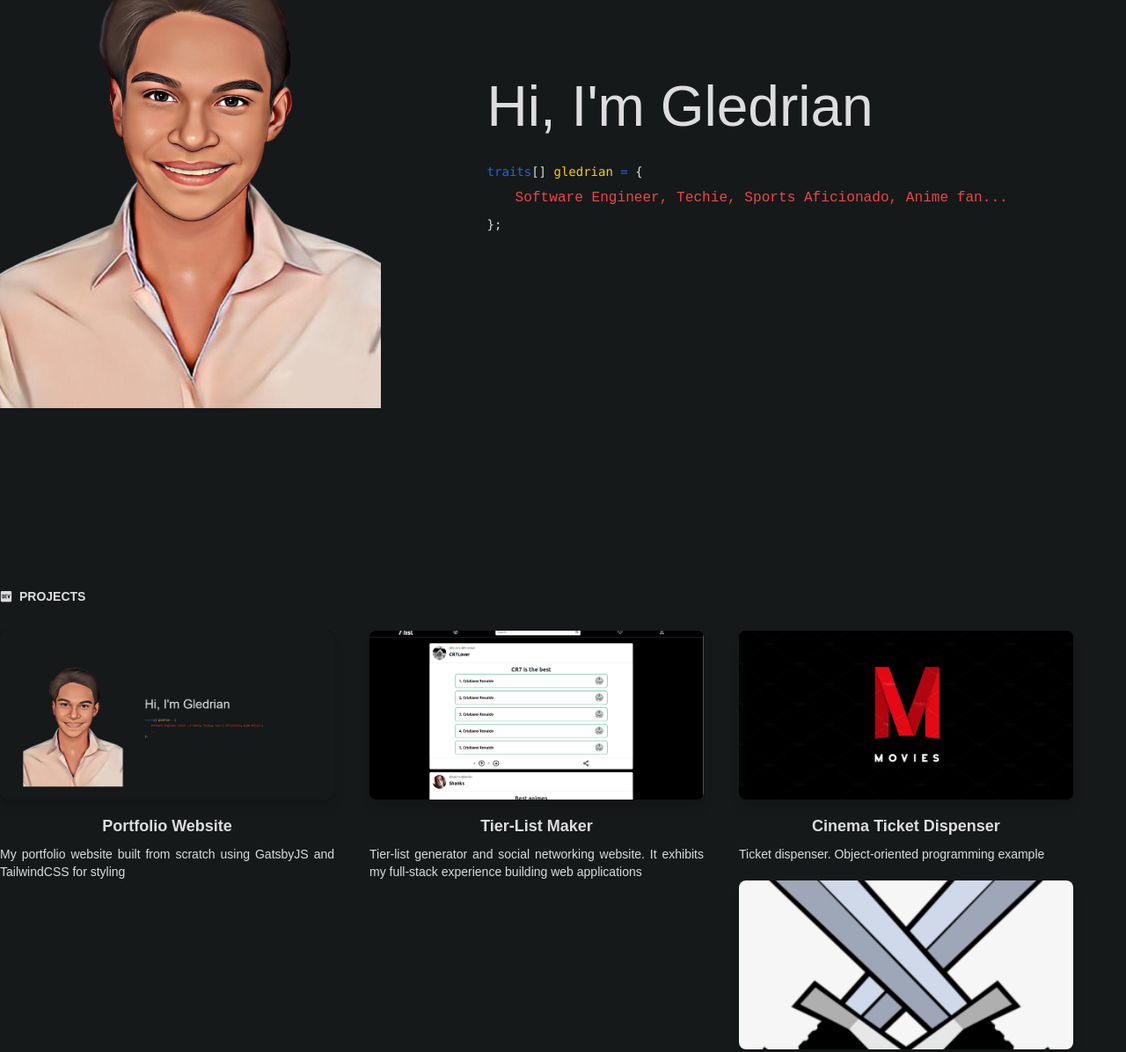
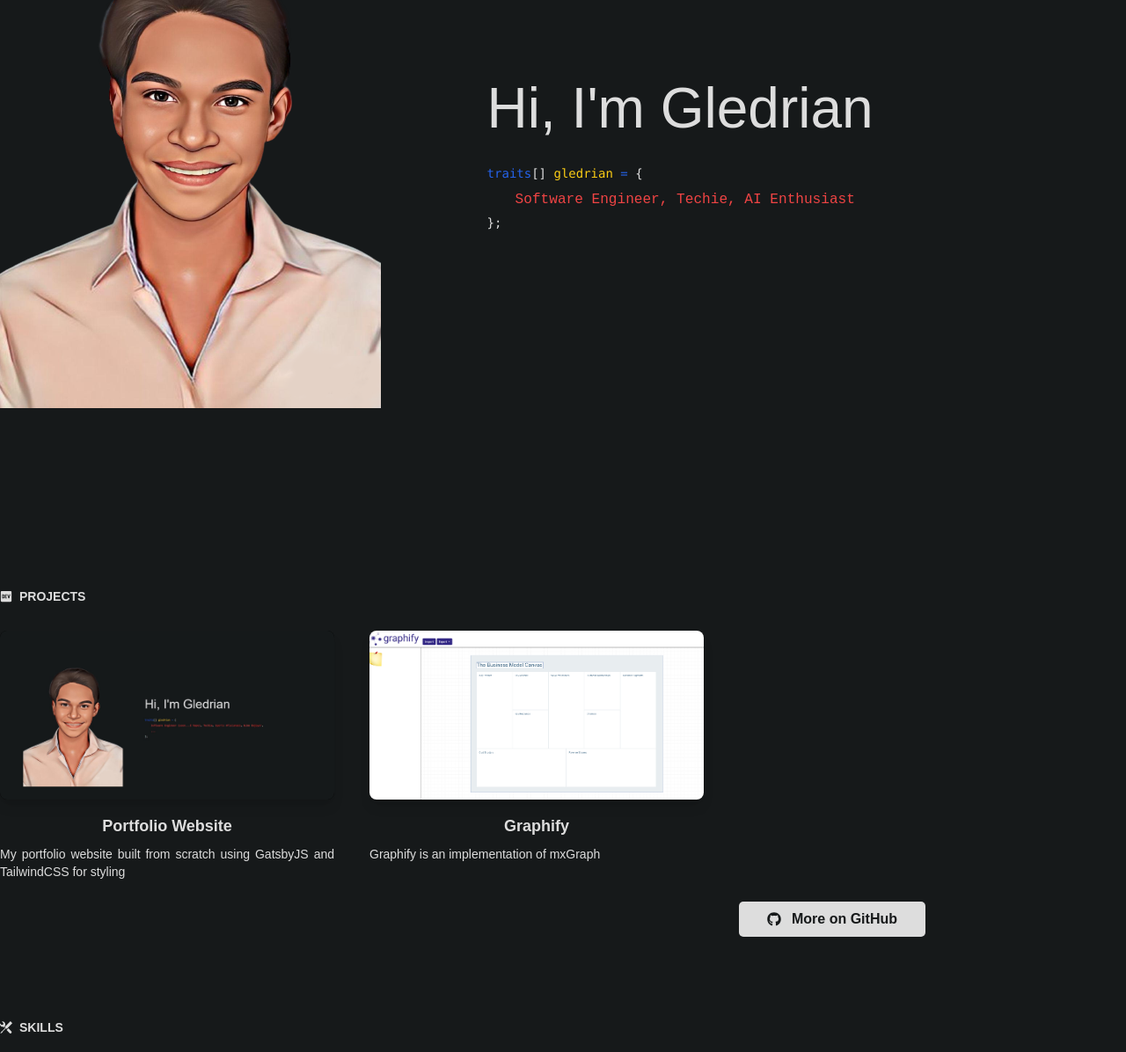
Before and after one commit to gutche/portfolio, a Gatsby site: page / in a window 1280 px wide. Shown: the part 225-1421 px from the top of the page at 88% size. Built offline with nearby package versions, Linux system fonts and the light colour scheme; Gatsby itself is replaced by a stand-in of ours.

Commit message:
update projects,work and education data

```diff
--- a/src/components/Subtitle.js
+++ b/src/components/Subtitle.js
@@ -9,7 +9,9 @@ const Subtitle = () => (
       <span className="text-blue-600">=</span> {"{"}
     </div>
     <div className="lg:pl-8">
-        <div className={`${styles.typewriter} text-red-500 w-auto`}>Software Engineer, Techie, Sports Aficionado, Anime fan...</div>{" "}
+      <div className={`${styles.typewriter} text-red-500 w-auto`}>
+        Software Engineer, Techie, AI Enthusiast
+      </div>{" "}
     </div>
     <div>{"}"};</div>
   </code>
--- a/src/components/Subtitle.module.css
+++ b/src/components/Subtitle.module.css
@@ -1,6 +1,7 @@
 .typewriter {
-  width: 58ch;
-  animation: typing 4s steps(60), blink .4s step-end infinite alternate;
+  width: 40ch;
+  height: 3ch;
+  animation: typing 4s steps(60), blink 0.4s step-end infinite alternate;
   white-space: nowrap;
   overflow: hidden;
   border-right: 2px solid;
@@ -10,12 +11,12 @@
 
 @keyframes typing {
   from {
-    width: 0
+    width: 0;
   }
 }
 
 @keyframes blink {
   50% {
-    border-color: transparent
+    border-color: transparent;
   }
 }
--- a/src/data/education.json
+++ b/src/data/education.json
@@ -3,6 +3,6 @@
     "icon": "../images/education/URJC.png",
     "title": "Universidad Rey Juan Carlos",
     "subtitle": "Software Engineering",
-    "period": "2020-present day"
+    "period": "2020-2024"
   }
 ]
--- a/src/data/projects.json
+++ b/src/data/projects.json
@@ -7,24 +7,10 @@
     "website": "https://github.com/gutche/portfolio"
   },
   {
-    "image": "../images/projects/alist.png",
-    "title": "Tier-List Maker",
-    "description": "Tier-list generator and social networking website. It exhibits my full-stack experience building web applications",
-    "tags": ["Angular", "REST", "TypeScript","Docker","spring-boot","java"],
-    "website": "https://github.com/CodeURJC-DAW-2022-23/webapp1"
-  },
-  {
-    "image": "../images/projects/cinema.jpg",
-    "title": "Cinema Ticket Dispenser",
-    "description": "Ticket dispenser. Object-oriented programming example",
-    "tags": ["Java","OOP"],
-    "website": "https://github.com/gutche/cinema-ticket-dispenser"
-  },
-  {
-    "image": "../images/projects/myth-arena.png",
-    "title": "Myth Arena",
-    "description": "Battle simulationm game. Design patterns example",
-    "tags": ["Java","Design patterns","OOP"],
-    "website": "https://github.com/gutche/myth-arena"
+    "image": "../images/projects/graphify.png",
+    "title": "Graphify",
+    "description": "Graphify is an implementation of mxGraph",
+    "tags": ["Angular", "TypeScript"],
+    "website": "https://github.com/gutche/graphify"
   }
 ]
--- a/src/data/work.json
+++ b/src/data/work.json
@@ -3,7 +3,7 @@
     "icon": "../images/work/rhg.png",
     "title": "Radisson Hotel Group | Pulse Team",
     "subtitle": "Web Developer Intern",
-      "period": "October 2023 - Current",
+    "period": "October 2023 - April 2024",
     "location": "Madrid, Spain",
     "specialization": "Frontend development, Angular"
   }
```
Also changed, not shown: src/sections/Projects.js (+9 -9 lines), src/images/projects/graphify.png (added). Lines whose indentation alone changed are shown as unchanged.
